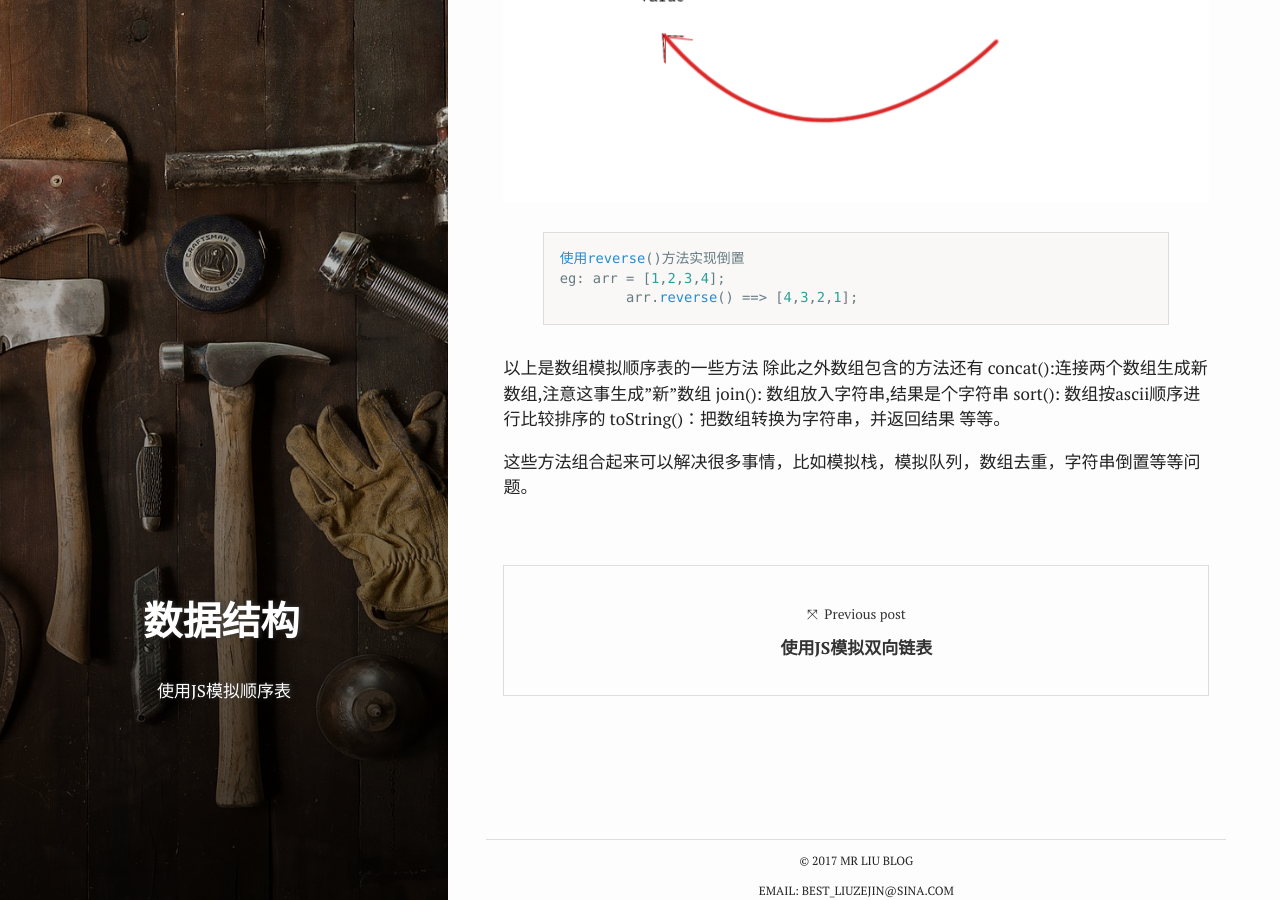
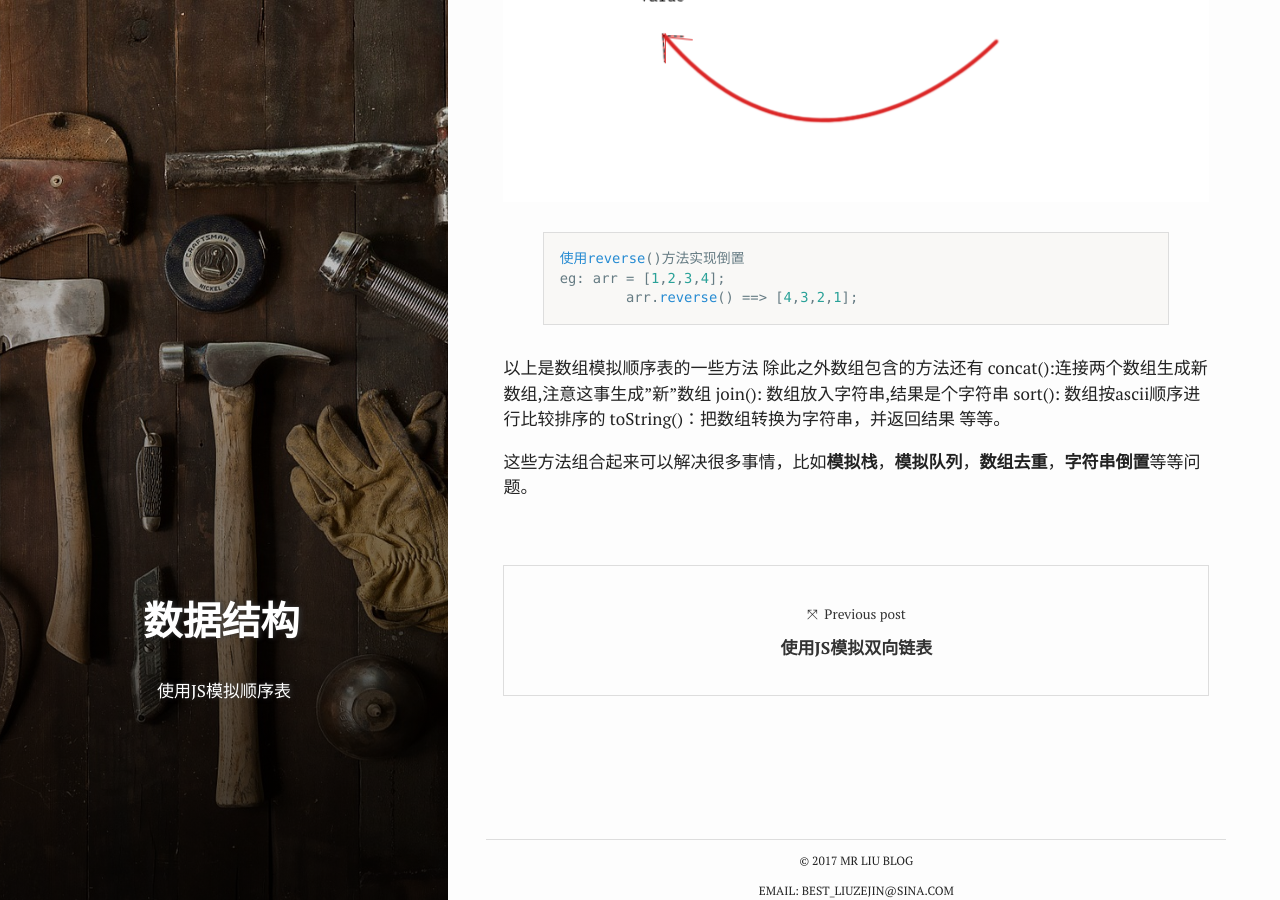
Before and after one commit to MR-liu/MR-liu.github.io, a Jekyll site: the page built from _posts/2016-07-14-sequenceTable.md, in a window 1280 px wide and 900 px high, scrolled down 6587 px. Built offline with Jekyll 4.4.1, drawn with Linux system fonts in a browser that asks for light colours.

Commit message:
no message

```diff
--- a/_posts/2016-07-14-sequenceTable.md
+++ b/_posts/2016-07-14-sequenceTable.md
@@ -143,4 +143,4 @@ sort(): 数组按ascii顺序进行比较排序的
 toString()：把数组转换为字符串，并返回结果
 等等。
 
-这些方法组合起来可以解决很多事情，比如模拟栈，模拟队列，数组去重，字符串倒置等等问题。
+这些方法组合起来可以解决很多事情，比如<b>模拟栈</b>，<b>模拟队列</b>，<b>数组去重</b>，<b>字符串倒置</b>等等问题。
```
